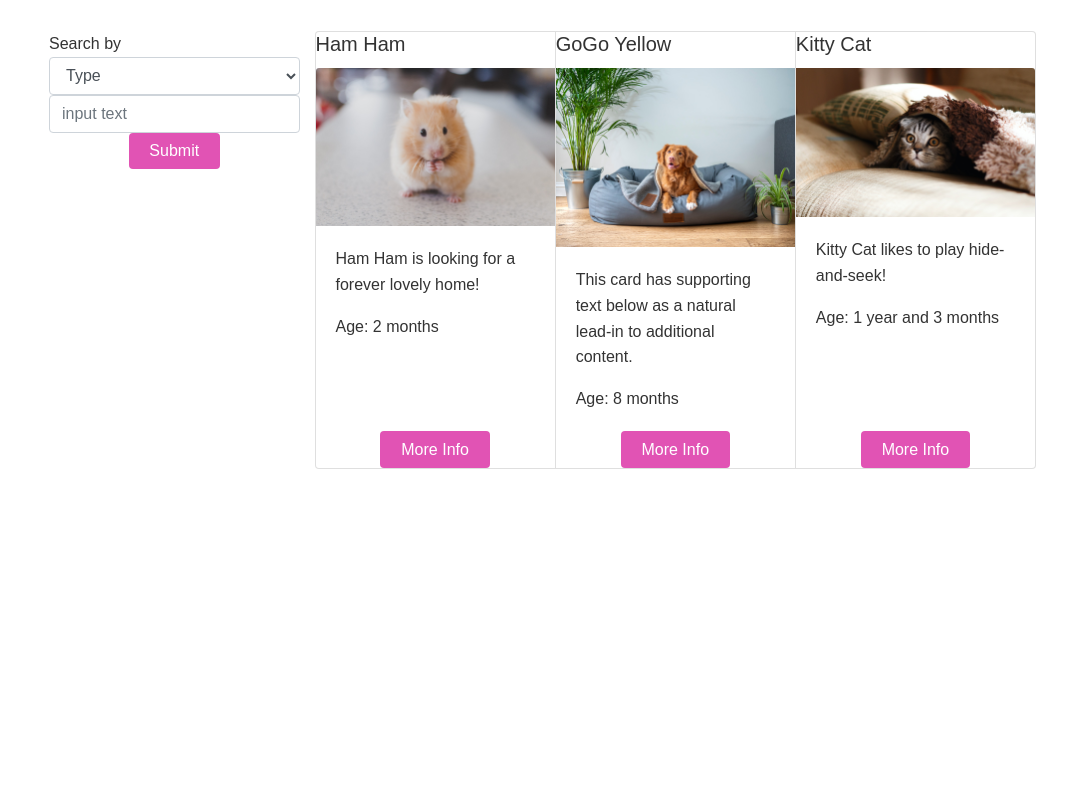
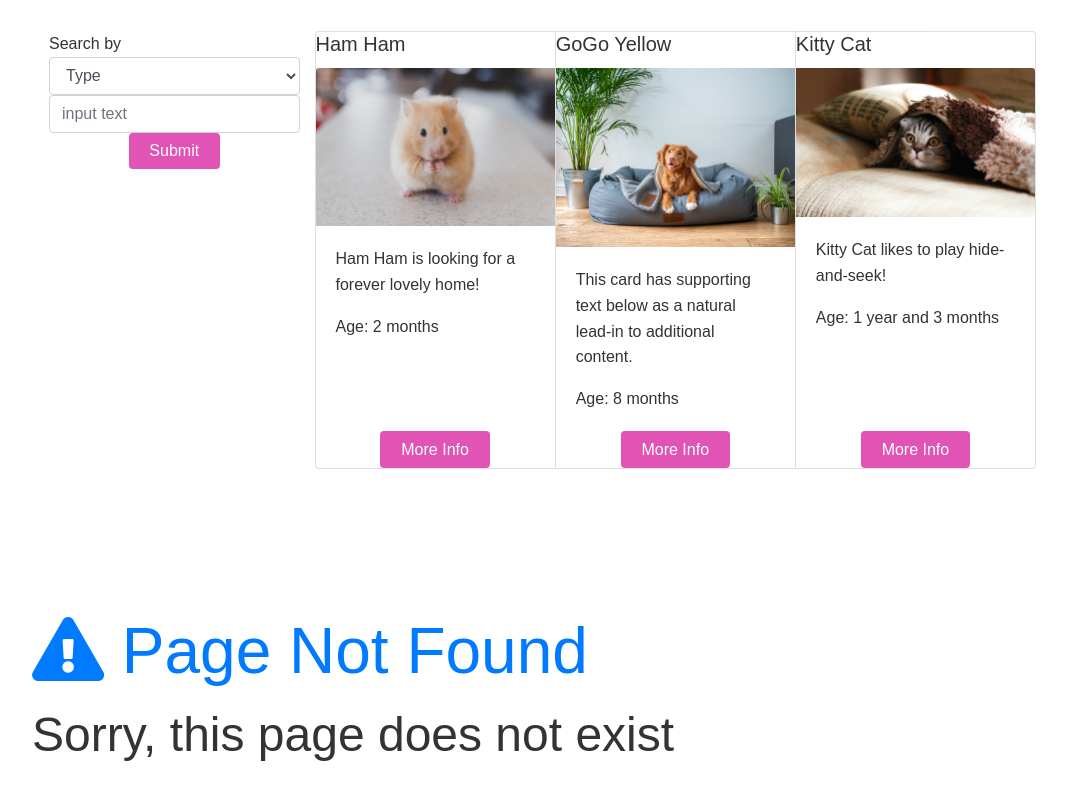
Before and after one commit to dodoph/waiting4u, a React (Create React App) app in the folder client/: page / in a window 1280 px wide. Shown: the part 561-1361 px from the top of the page, without its empty margins (90-1157 px from the left). Before the commit the page ends 1222 px from the top, so only its background shows below. Built offline with nearby package versions, Linux system fonts and the light colour scheme.

Commit message:
Added NotFound page & refactored

```diff
--- a/client/src/App.js
+++ b/client/src/App.js
@@ -2,22 +2,12 @@ import React, { Fragment, useEffect } from "react";
 import { BrowserRouter as Router, Route, Switch } from "react-router-dom";
 import MyNavbar from "./components/layout/MyNavbar";
 import Landing from "./components/layout/Landing";
-import AboutUs from "./components/layout/AboutUs";
-import Register from "./components/auth/Register";
-import AdminRegister from "./components/auth/AdminRegister";
-import Login from "./components/auth/Login";
-import Alert from "./components/layout/Alert";
-import AdminDashboard from "./components/dashboard/AdminDashboard";
-import CreatePetProfile from "./components/dashboard/CreatePetProfile";
-import ManagePets from "./components/dashboard/ManagePets";
-import PrivateRoute from "./components/routing/PrivateRoute";
+import Routes from "./components/routing/Routes";
 // Redux
 import { Provider } from "react-redux";
 import store from "./store";
 import setAuthToken from "./utils/setAuthToken";
 import "./App.css";
-import AdminLogin from "./components/auth/AdminLogin";
-import { AdminEditProfile } from "./components/dashboard/AdminEditProfile";
 import { loadAdmin } from "../src/actions/auth";
 
 if (localStorage.token) {
@@ -35,24 +25,7 @@ const App = () => {
         <Fragment>
           <MyNavbar />
           <Route exact path="/" component={Landing} />
-          <Route exact path="/aboutus" component={AboutUs} />
-          <section className="container">
-            <Alert />
-            <Switch>
-              <Route exact path="/register" component={Register} />
-              <Route exact path="/adminregister" component={AdminRegister} />
-              <Route exact path="/adminlogin" component={AdminLogin} />
-              <Route exact path="/login" component={Login} />
-              <Route exact path="/admineditprofile" component={AdminEditProfile} />
-              <PrivateRoute exact path="/create-pet-profile" component={CreatePetProfile} />
-              <PrivateRoute
-                exact
-                path="/admindashboard"
-                component={AdminDashboard}
-              />
-              <PrivateRoute exact path="/managepets" component={ManagePets} />
-            </Switch>
-          </section>
+          <Routes />
         </Fragment>
       </Router>
     </Provider>
--- /dev/null
+++ b/client/src/components/layout/NotFound.js
@@ -0,0 +1,14 @@
+import React, { Fragment } from "react";
+
+const NotFound = () => {
+  return (
+    <Fragment>
+      <h1 className="x-large text-primary">
+        <i className="fas fa-exclamation-triangle" /> Page Not Found
+      </h1>
+      <p className="large">Sorry, this page does not exist</p>
+    </Fragment>
+  );
+};
+
+export default NotFound;
--- /dev/null
+++ b/client/src/components/routing/Routes.js
@@ -0,0 +1,41 @@
+import React from "react";
+import AboutUs from "../../components/layout/AboutUs";
+import Register from "../../components/auth/Register";
+import AdminRegister from "../../components/auth/AdminRegister";
+import Login from "../../components/auth/Login";
+import Alert from "../../components/layout/Alert";
+import AdminDashboard from "../../components/dashboard/AdminDashboard";
+import CreatePetProfile from "../../components/dashboard/CreatePetProfile";
+import ManagePets from "../../components/dashboard/ManagePets";
+import PrivateRoute from "../../components/routing/PrivateRoute";
+import AdminLogin from "../../components/auth/AdminLogin";
+import NotFound from "../../components/layout/NotFound";
+import { AdminEditProfile } from "../../components/dashboard/AdminEditProfile";
+import { Route, Switch } from "react-router-dom";
+
+const Routes = () => {
+  return (
+    <section className="container">
+      <Alert />
+      <Switch>
+        <Route exact path="/aboutus" component={AboutUs} />
+        <Route exact path="/register" component={Register} />
+        <Route exact path="/adminregister" component={AdminRegister} />
+        <Route exact path="/adminlogin" component={AdminLogin} />
+        <Route exact path="/login" component={Login} />
+        <Route exact path="/admineditprofile" component={AdminEditProfile} />
+        {/* <Route  */}
+        <PrivateRoute
+          exact
+          path="/create-pet-profile"
+          component={CreatePetProfile}
+        />
+        <PrivateRoute exact path="/admindashboard" component={AdminDashboard} />
+        <PrivateRoute exact path="/managepets" component={ManagePets} />
+        <Route component={NotFound} />
+      </Switch>
+    </section>
+  );
+};
+
+export default Routes;
```
